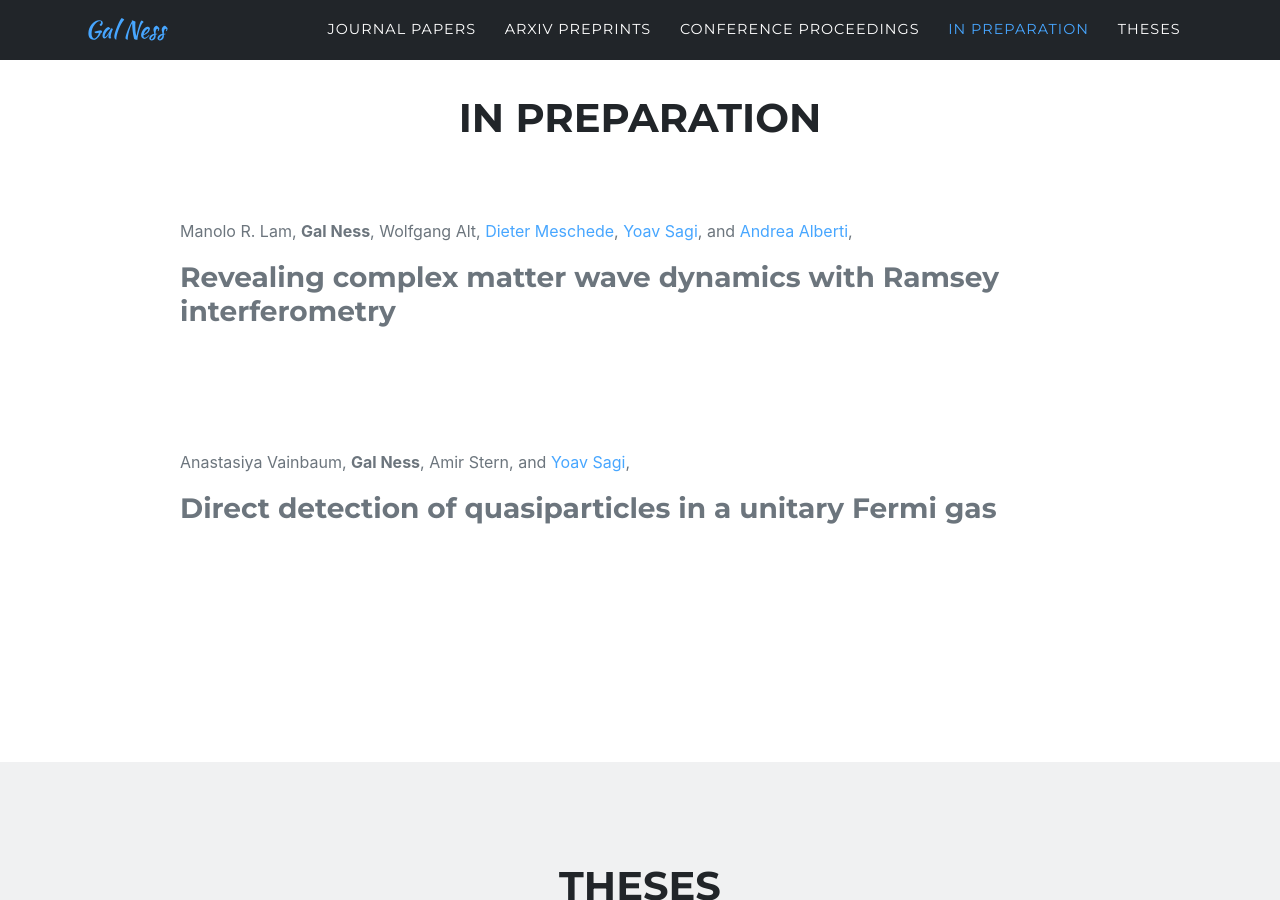
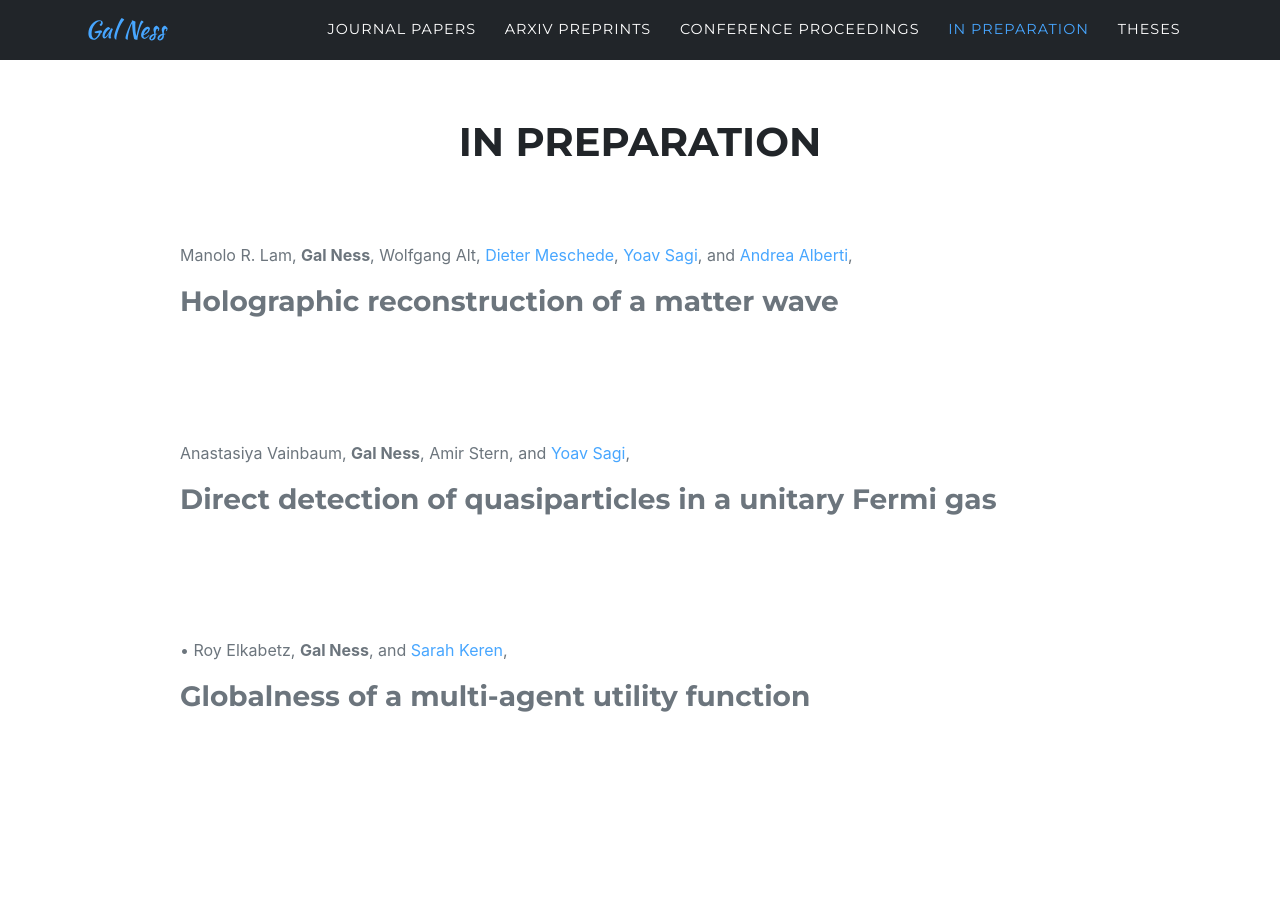
Before and after one commit to galNess/galNess.github.io, a Jekyll site: the page built from index.md, in a window 1280 px wide and 900 px high, scrolled down 6292 px. Built offline with Jekyll 4.4.1, drawn with Linux system fonts in a browser that asks for light colours; some web fonts are replaced; a style sheet for code colours, icons or effects is not loaded; part of the change alters nothing that is shown.

Commit message:
Update sitetext.yml

```diff
--- a/_data/sitetext.yml
+++ b/_data/sitetext.yml
@@ -65,8 +65,6 @@ en: &DEFAULT_EN
     <details><summary><span title='click to expand'>Conferences</span></summary>
 
     <ul>
-    <li>Technion symposium in honor of the 2022 Wolf Prize Laureates in Physics (Israel, 2022).
-    </li>
     <li><a href='https://www.uibk.ac.at/th-physik/obergurgl2022/'>Quantum Optics Obergurgl 2022</a> (Austria, 2022).
     </li>
     <li>Helen Diller Quantum Center quantum retreat (Israel, 2021). <strong>Watch it</strong>: <a href='https://youtu.be/USOKFHl7UZE' title='youtube'><i class='fab fa-youtube' style='color:#FF0000'></i></a>
@@ -153,6 +151,15 @@ en: &DEFAULT_EN
     <details><summary><span title='click to expand'>TL;DR</span></summary>
     Introduces a third experimentally relevant <q>quantum speed limit,</q> on top of the two elementary bounds discovered in '45 and '98.
     These limits restrict how quickly a quantum system can change states.
+    <br><br></details>
+
+    <details><summary><span title='click to expand'>Conferences</span></summary>
+
+    <ul>
+    <li>Technion symposium in honor of the 2022 Wolf Prize Laureates in Physics (Israel, 2022).
+    </li>
+    </ul>
+
     <br><br></details>
 
     <details><summary><span title='click to expand'>Media coverage</span></summary>
@@ -386,10 +393,10 @@ en: &DEFAULT_EN
 
     <ul>
     <li><strong>Invited colloquium</strong> at the Institute of Applied Physics at the University of Bonn (Germany, 2019).</li>
-    <li>IPS2019: The 64th Annual Meeting of the Israel Physical Society (Israel, 2019).</li>
+    <li>IPS2018: The 63rd Annual Meeting of the Israel Physical Society (Israel, 2018).</li>
     <li><a href='https://coldatoms2018.sciencesconf.org/'>Les Houches</a> predoc school on Ultracold Fermions (France, 2018).</li>
     <li>The second Annual symposium on Quantum Science and Quantum Engineering (Israel, 2018).</li>
-    <li>IPS2017: The 62nd Annual Meeting of the Israel Physical Society (Israel, 2017).</li>
+    <li>IPS2017: The 62nd Annual Meeting of the Israel Physical Society (Israel, 2017). <strong>Best poster award</strong> <i class='fas fa-star' style='color:#FFD43B'></i></li>
     <li>I-CORE: Israeli Centers Of Research Excellence conference on Atomic-Molecular-Optics physics (Israel, 2017).</li>
     </ul>
 
@@ -816,13 +823,19 @@ en: &DEFAULT_EN
     body: "
     Manolo R. Lam, **Gal Ness**, Wolfgang Alt, [Dieter Meschede](http://quantum-technologies.iap.uni-bonn.de/en/group-members/79-dieter-meschede.html), [Yoav Sagi](https://phsites.technion.ac.il/sagi/), and [Andrea Alberti](https://www.quantum-munich.de/person/123080/33307),
 
-    ### Revealing complex matter wave dynamics with Ramsey interferometry
+    ### Holographic reconstruction of a matter wave
 
     <br><br><br><br>
 
     Anastasiya Vainbaum, **Gal Ness**, Amir Stern, and [Yoav Sagi](https://phsites.technion.ac.il/sagi/),
 
     ### Direct detection of quasiparticles in a unitary Fermi gas
+
+    <br><br><br><br>
+
+    • Roy Elkabetz, **Gal Ness**, and [Sarah Keren](https://sarahkeren.wixsite.com/sarahkeren-academics),
+
+    ### Globalness of a multi-agent utility function
 
     <br><br><br><br>
     "
```
